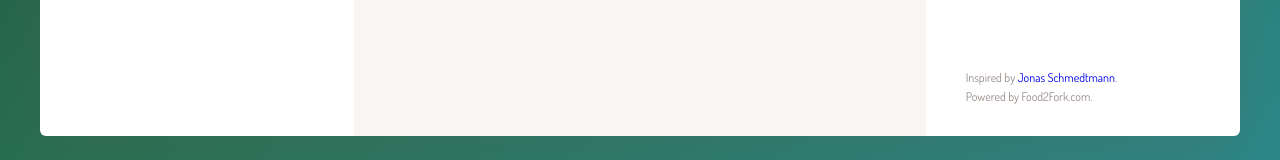
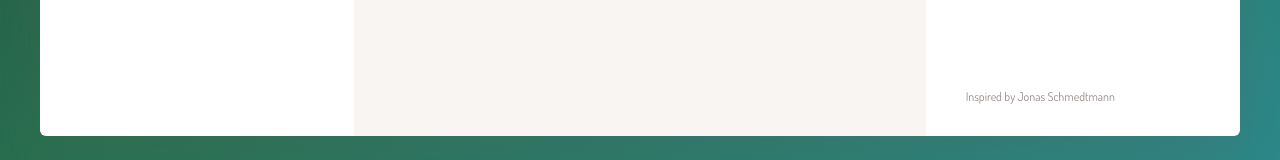
Before and after one commit to jdulay91/foodapp, a website built with webpack: page src/index.html in a window 1280 px wide. Shown: the part 1015-1175 px from the top of the page. Built offline with nearby package versions, Linux system fonts and the light colour scheme; files whose address does not match are found by name.

Commit message:
fixed footer

```diff
--- a/src/index.html
+++ b/src/index.html
@@ -43,8 +43,7 @@
 				<h2 class="heading-2">My Shopping List</h2>
 				<ul class="shopping__list"></ul>
 				<div class="copyright">
-					Inspired by <a href="https://www.udemy.com/course/the-complete-javascript-course/">Jonas Schmedtmann</a>.<br />
-					Powered by <a href="http://food2fork.com" target="_blank" class="link">Food2Fork.com</a>.
+					Inspired by <a href="https://www.udemy.com/course/the-complete-javascript-course/" target="_blank" class="link">Jonas Schmedtmann</a>
 				</div>
 			</div>
 		</div>
```
